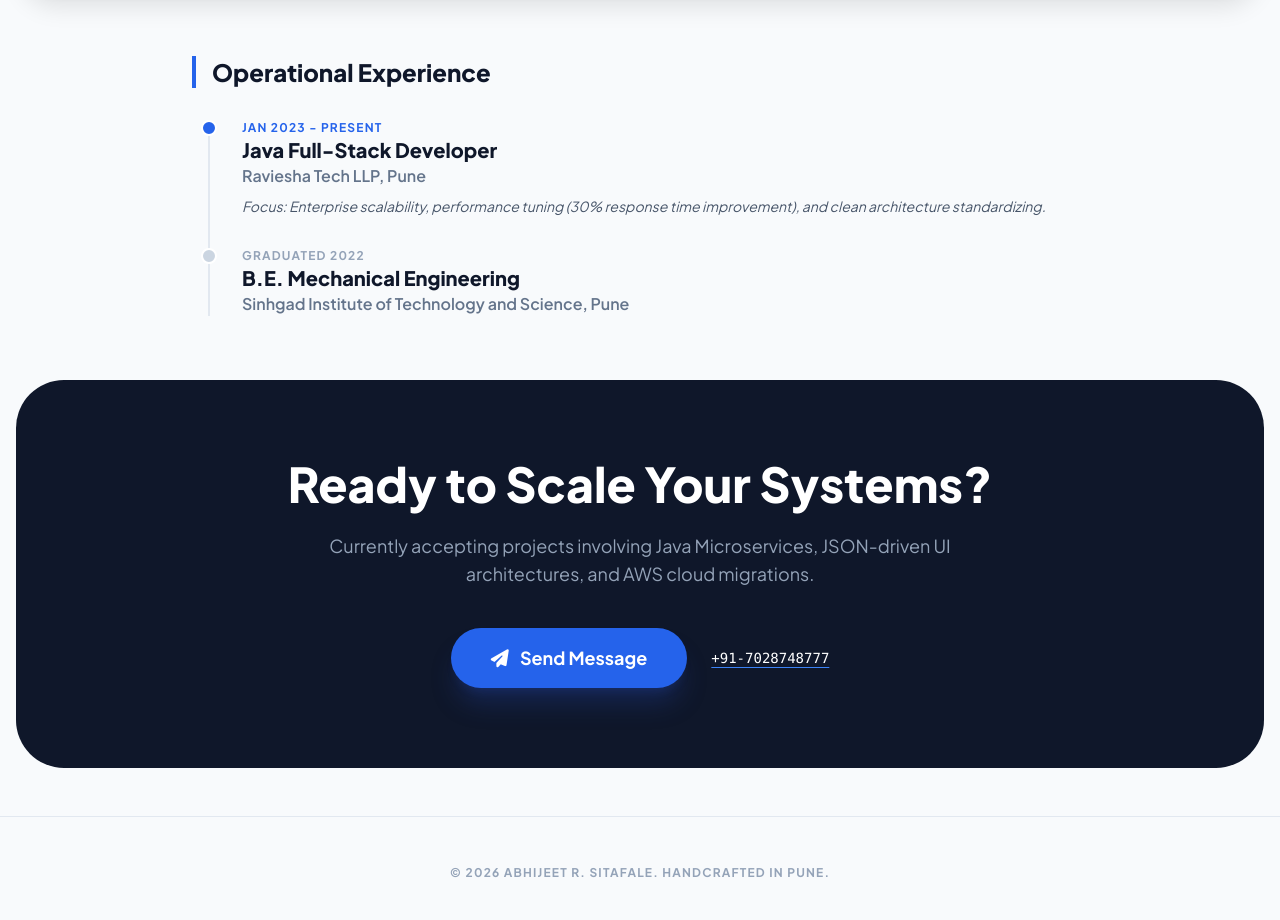
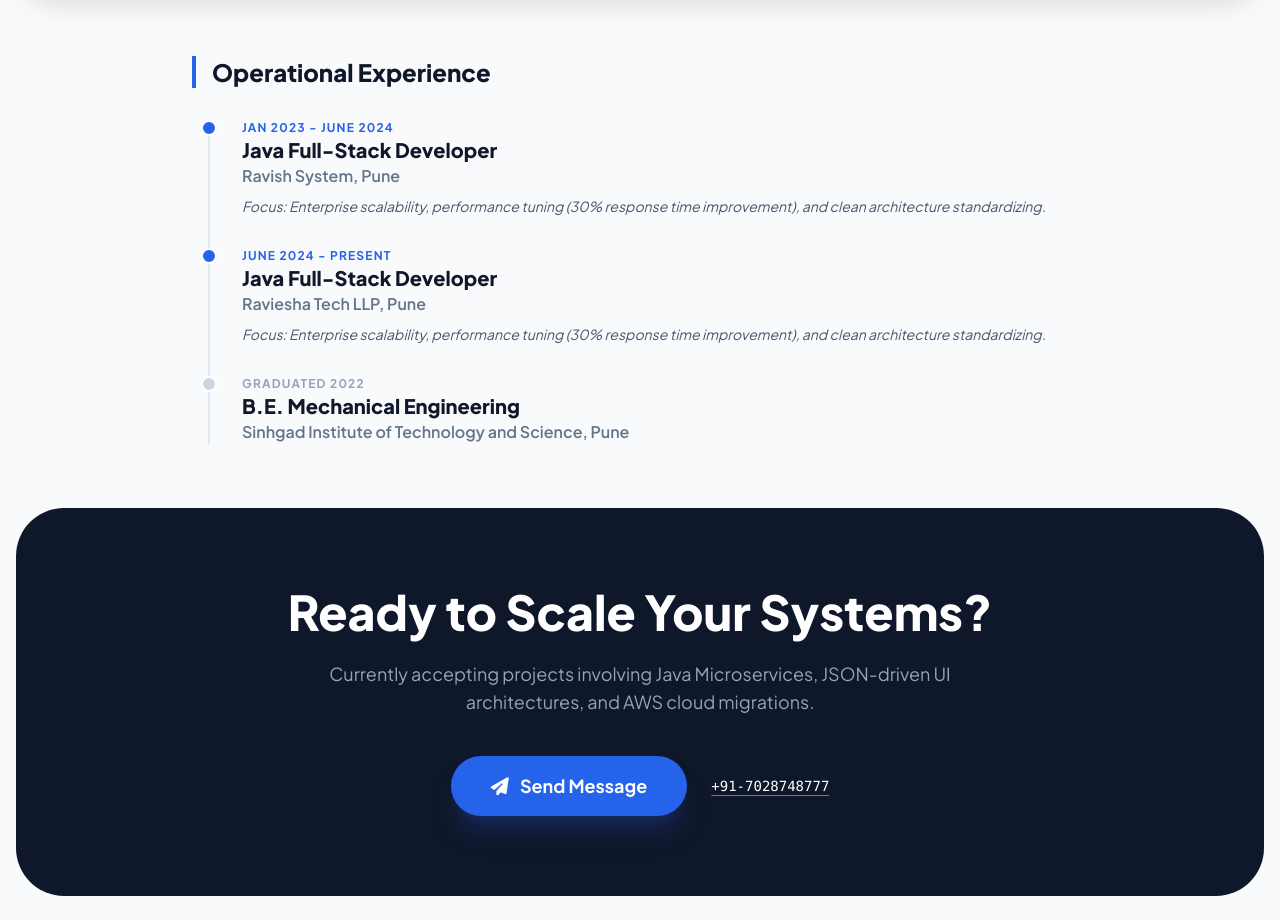
Before and after one commit to abhijeetr7/imjeetrs, a plain HTML site: page index.html in a window 1280 px wide. Shown: the part 1620-2540 px from the top of the page. Drawn offline with nearby package versions, Linux system fonts and the light colour scheme.

Commit message:
Update employment dates and details in index.html

```diff
--- a/index.html
+++ b/index.html
@@ -279,7 +279,14 @@
             <div class="relative border-l-2 border-slate-200 ml-4 space-y-8">
                 <div class="relative pl-8">
                     <div class="absolute -left-[9px] top-0 w-4 h-4 rounded-full bg-blue-600 border-2 border-white"></div>
-                    <p class="text-xs font-bold text-blue-600 uppercase tracking-widest">Jan 2023 - Present</p>
+                    <p class="text-xs font-bold text-blue-600 uppercase tracking-widest">Jan 2023 - June 2024</p>
+                    <h4 class="text-xl font-extrabold text-slate-900">Java Full-Stack Developer</h4>
+                    <p class="text-slate-500 font-semibold mb-2">Ravish System, Pune</p>
+                    <p class="text-slate-600 text-sm italic">Focus: Enterprise scalability, performance tuning (30% response time improvement), and clean architecture standardizing.</p>
+                </div>
+                <div class="relative pl-8">
+                    <div class="absolute -left-[9px] top-0 w-4 h-4 rounded-full bg-blue-600 border-2 border-white"></div>
+                    <p class="text-xs font-bold text-blue-600 uppercase tracking-widest">June 2024 - Present</p>
                     <h4 class="text-xl font-extrabold text-slate-900">Java Full-Stack Developer</h4>
                     <p class="text-slate-500 font-semibold mb-2">Raviesha Tech LLP, Pune</p>
                     <p class="text-slate-600 text-sm italic">Focus: Enterprise scalability, performance tuning (30% response time improvement), and clean architecture standardizing.</p>
```
